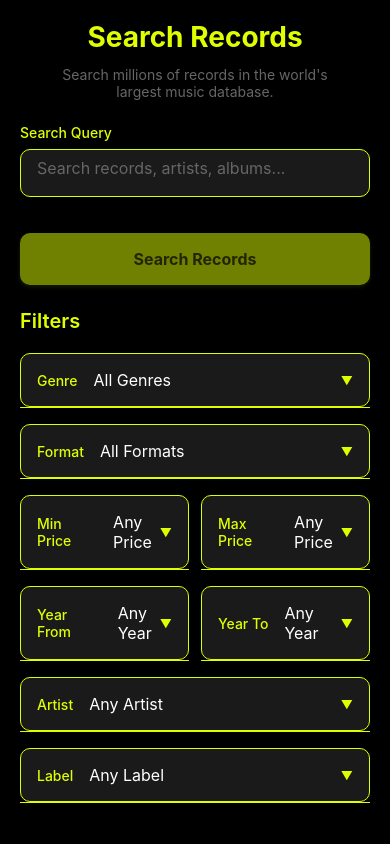
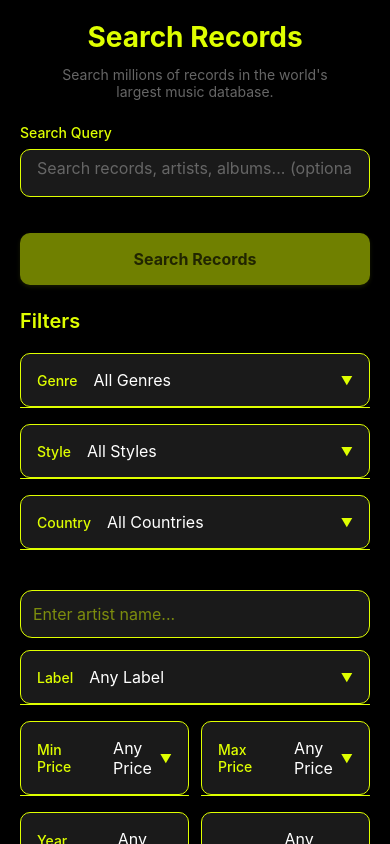
Before and after one commit to LubaKaper/LuckyFindMVP, a React Native app: screen /Search in a window 390 px wide. Built offline with nearby package versions, Linux system fonts and the light colour scheme.

Commit message:
feat: Add country filter and label release count search functionality; update search screen and styles

```diff
--- a/api/discogs.js
+++ b/api/discogs.js
@@ -270,6 +270,9 @@ export const searchRecordsPublic = async (searchParams) => {
       // Label filter
       label: searchParams.label,
 
+      // Country filter
+      country: searchParams.country,
+
       // Year filter
       year: buildYearFilter(searchParams.yearFrom, searchParams.yearTo),
 
@@ -525,6 +528,60 @@ export const getLabelInfo = async (labelId) => {
 };
 
 /**
+ * Search for labels and get their release counts
+ * @param {string} labelQuery - Label search query
+ * @param {number} minReleases - Minimum number of releases
+ * @param {number} maxReleases - Maximum number of releases
+ * @returns {Promise<any[]>} - Array of labels with release counts
+ */
+export const searchLabelsByReleaseCount = async (labelQuery = '', minReleases = 0, maxReleases = Infinity) => {
+  try {
+    console.log('🏷️ Searching labels with release count filter:', { labelQuery, minReleases, maxReleases });
+
+    // Search for labels
+    const searchParams = {
+      q: labelQuery,
+      type: 'label',
+      per_page: 100, // Get more results to filter
+    };
+
+    const url = `${DISCOGS_BASE_URL}${ENDPOINTS.search}?${new URLSearchParams(searchParams)}`;
+
+    // Get authentication credentials
+    const personalToken = Constants.expoConfig?.extra?.DISCOGS_PERSONAL_TOKEN ||
+                         process.env.EXPO_PUBLIC_DISCOGS_PERSONAL_TOKEN;
+
+    const headers = {
+      'User-Agent': 'LuckyFindMVP/1.0 +https://github.com/luba/LuckyFindMVP',
+    };
+
+    if (personalToken) {
+      headers['Authorization'] = `Discogs token=${personalToken}`;
+    }
+
+    const response = await fetch(url, { headers });
+    const data = await response.json();
+
+    if (!response.ok) {
+      throw new Error(data.message || `HTTP ${response.status}`);
+    }
+
+    // Filter labels by release count
+    const filteredLabels = (data.results || []).filter(label => {
+      const releaseCount = label.releases || 0;
+      return releaseCount >= minReleases && releaseCount <= maxReleases;
+    });
+
+    console.log(`✅ Found ${filteredLabels.length} labels matching release count criteria`);
+    return filteredLabels;
+
+  } catch (error) {
+    console.error('❌ Label release count search failed:', error.message);
+    throw new Error(`Failed to search labels by release count: ${error.message}`);
+  }
+};
+
+/**
  * Advanced search with multiple filters
  * This is a convenience wrapper around searchRecords that accepts
  * the same filter format used by the SearchScreen component
@@ -556,6 +613,7 @@ export const advancedSearch = async (filters) => {
       format: filters.format || filters.style,
       artist: filters.artist,
       label: filters.label,
+      country: filters.country,
       yearFrom: filters.yearFrom,
       yearTo: filters.yearTo,
       page: filters.page || 1,
@@ -743,6 +801,7 @@ export default {
   getReleaseDetails,
   getArtistInfo,
   getLabelInfo,
+  searchLabelsByReleaseCount,
   advancedSearch,
   getSuggestions,
   mockAdvancedSearch,
--- a/app.json
+++ b/app.json
@@ -9,7 +9,8 @@
     "userInterfaceStyle": "automatic",
     "newArchEnabled": true,
     "ios": {
-      "supportsTablet": true
+      "supportsTablet": true,
+      "bundleIdentifier": "com.anonymous.LuckyFindMVP"
     },
     "android": {
       "adaptiveIcon": {
--- a/components/AuthButton.js
+++ b/components/AuthButton.js
@@ -24,7 +24,8 @@ import {
 } from 'react-native';
 import { getAccessToken, getRequestToken, isAuthenticated, logout } from '../api/oauth';
 import { borderRadius, colors, spacing, typography } from '../styles/theme';
-import { Button, Input } from './index';
+import Button from './Button';
+import Input from './Input';
 
 const AuthButton = ({ onAuthChange }) => {
   const [isAuth, setIsAuth] = useState(false);
--- a/components/Input.js
+++ b/components/Input.js
@@ -182,6 +182,7 @@ const styles = StyleSheet.create({
   // Input text styles
   input: {
     ...commonStyles.body,
+    color: colors.accent, // Yellow text for better visibility
     padding: 0, // Remove default padding to use container padding
     margin: 0, // Remove default margin
     textAlignVertical: 'center', // Center text vertically
--- a/package.json
+++ b/package.json
@@ -5,8 +5,8 @@
   "scripts": {
     "start": "expo start",
     "reset-project": "node ./scripts/reset-project.js",
-    "android": "expo start --android",
-    "ios": "expo start --ios",
+    "android": "expo run:android",
+    "ios": "expo run:ios",
     "web": "expo start --web",
     "lint": "expo lint"
   },
--- a/screens/SearchResultsScreen.js
+++ b/screens/SearchResultsScreen.js
@@ -185,6 +185,20 @@ const SearchResultsScreen = () => {
         {/* Year */}
         {item.year && (
           <Text style={styles.year}>{item.year}</Text>
+        )}
+
+        {/* Label */}
+        {item.label && item.label.length > 0 && (
+          <Text style={styles.label} numberOfLines={1}>
+            📀 {typeof item.label === 'string' ? item.label : item.label[0]}
+          </Text>
+        )}
+
+        {/* Country */}
+        {item.country && (
+          <Text style={styles.country} numberOfLines={1}>
+            🌍 {item.country}
+          </Text>
         )}
 
         {/* Genre */}
@@ -516,6 +530,19 @@ const styles = StyleSheet.create({
     marginBottom: spacing.xs,
   },
 
+  label: {
+    fontSize: typography.fontSize.xs,
+    color: colors.accent,
+    marginBottom: spacing.xs,
+    opacity: 0.9,
+  },
+
+  country: {
+    fontSize: typography.fontSize.xs,
+    color: colors.textSecondary,
+    marginBottom: spacing.xs,
+  },
+
   genreContainer: {
     backgroundColor: colors.backgroundTertiary,
     paddingHorizontal: spacing.xs,
--- a/screens/SearchScreen.js
+++ b/screens/SearchScreen.js
@@ -18,6 +18,7 @@ import {
     ScrollView,
     StyleSheet,
     Text,
+    TextInput,
     View,
 } from 'react-native';
 
@@ -26,7 +27,7 @@ import { Button, Dropdown, Input } from '../components';
 
 // Import API and theme
 import { router } from 'expo-router';
-import { advancedSearch } from '../api/discogs';
+import { advancedSearch, searchLabelsByReleaseCount } from '../api/discogs';
 import { colors, commonStyles, spacing, typography } from '../styles/theme';
 
 /**
@@ -48,22 +49,24 @@ const SearchScreen = () => {
     style: '',
     artist: '',
     label: '',
+    country: '',
     yearFrom: '',
     yearTo: '',
     minPrice: '',
     maxPrice: '',
+    maxReleases: '',
   });
 
   // Filter options data
   const filterOptions = {
     genre: [
       { label: 'All Genres', value: '' },
+      { label: 'Electronic', value: 'electronic' },
       { label: 'Rock', value: 'rock' },
       { label: 'Jazz', value: 'jazz' },
+      { label: 'Hip Hop', value: 'hiphop' },
       { label: 'Blues', value: 'blues' },
       { label: 'Classical', value: 'classical' },
-      { label: 'Electronic', value: 'electronic' },
-      { label: 'Hip Hop', value: 'hiphop' },
       { label: 'Pop', value: 'pop' },
       { label: 'Reggae', value: 'reggae' },
       { label: 'Country', value: 'country' },
@@ -73,15 +76,38 @@ const SearchScreen = () => {
     ],
 
     style: [
-      { label: 'All Formats', value: '' },
-      { label: 'Vinyl', value: 'vinyl' },
-      { label: 'LP', value: 'lp' },
-      { label: '12"', value: '12inch' },
-      { label: '7"', value: '7inch' },
-      { label: 'EP', value: 'ep' },
-      { label: 'CD', value: 'cd' },
-      { label: 'Cassette', value: 'cassette' },
-      { label: 'Digital', value: 'digital' },
+      { label: 'All Styles', value: '' },
+      { label: 'Techno', value: 'techno' },
+      { label: 'House', value: 'house' },
+      { label: 'Tech House', value: 'tech house' },
+      { label: 'Deep House', value: 'deep house' },
+      { label: 'Minimal', value: 'minimal' },
+      { label: 'Electro', value: 'electro' },
+      { label: 'Trance', value: 'trance' },
+      { label: 'Drum & Bass', value: 'drum n bass' },
+      { label: 'Dubstep', value: 'dubstep' },
+      { label: 'Ambient', value: 'ambient' },
+      { label: 'Industrial', value: 'industrial' },
+      { label: 'Breakbeat', value: 'breakbeat' },
+    ],
+
+    country: [
+      { label: 'All Countries', value: '' },
+      { label: 'United States', value: 'US' },
+      { label: 'United Kingdom', value: 'UK' },
+      { label: 'Germany', value: 'Germany' },
+      { label: 'France', value: 'France' },
+      { label: 'Netherlands', value: 'Netherlands' },
+      { label: 'Italy', value: 'Italy' },
+      { label: 'Canada', value: 'Canada' },
+      { label: 'Japan', value: 'Japan' },
+      { label: 'Australia', value: 'Australia' },
+      { label: 'Belgium', value: 'Belgium' },
+      { label: 'Spain', value: 'Spain' },
+      { label: 'Sweden', value: 'Sweden' },
+      { label: 'Denmark', value: 'Denmark' },
+      { label: 'Norway', value: 'Norway' },
+      { label: 'Switzerland', value: 'Switzerland' },
     ],
 
     price: [
@@ -94,30 +120,20 @@ const SearchScreen = () => {
       { label: '$200+', value: '200+' },
     ],
 
-    artist: [
-      { label: 'Any Artist', value: '' },
-      { label: 'The Beatles', value: 'beatles' },
-      { label: 'Led Zeppelin', value: 'ledzeppelin' },
-      { label: 'Pink Floyd', value: 'pinkfloyd' },
-      { label: 'Miles Davis', value: 'milesdavis' },
-      { label: 'Bob Dylan', value: 'bobdylan' },
-      { label: 'David Bowie', value: 'davidbowie' },
-      { label: 'The Rolling Stones', value: 'rollingstones' },
-      { label: 'Jimi Hendrix', value: 'jimihendrix' },
-      { label: 'John Coltrane', value: 'johncoltrane' },
-    ],
-
     label: [
       { label: 'Any Label', value: '' },
-      { label: 'Capitol Records', value: 'capitol' },
-      { label: 'Columbia Records', value: 'columbia' },
-      { label: 'Atlantic Records', value: 'atlantic' },
-      { label: 'Blue Note', value: 'bluenote' },
-      { label: 'Motown', value: 'motown' },
-      { label: 'Warner Bros', value: 'warner' },
-      { label: 'EMI', value: 'emi' },
-      { label: 'RCA Records', value: 'rca' },
-      { label: 'Decca', value: 'decca' },
+      { label: 'Warp Records', value: 'warp' },
+      { label: 'R&S Records', value: 'rs records' },
+      { label: 'Tresor', value: 'tresor' },
+      { label: 'Ostgut Ton', value: 'ostgut ton' },
+      { label: 'Drumcode', value: 'drumcode' },
+      { label: 'Cocoon', value: 'cocoon' },
+      { label: 'Kompakt', value: 'kompakt' },
+      { label: 'Underground Resistance', value: 'underground resistance' },
+      { label: 'Soma Records', value: 'soma' },
+      { label: 'Minus', value: 'minus' },
+      { label: 'Defected', value: 'defected' },
+      { label: 'Ninja Tune', value: 'ninja tune' },
     ],
   };
 
@@ -151,16 +167,48 @@ const SearchScreen = () => {
   };
 
   /**
+   * Reset all filters to default values
+   */
+  const resetFilters = () => {
+    setFilters({
+      genre: '',
+      style: '',
+      artist: '',
+      label: '',
+      country: '',
+      yearFrom: '',
+      yearTo: '',
+      minPrice: '',
+      maxPrice: '',
+      maxReleases: '',
+    });
+    setSearchQuery('');
+    setOpenDropdown(null);
+  };
+
+  /**
+   * Check if search should be enabled
+   */
+  const canSearch = () => {
+    const hasSearchQuery = searchQuery.trim().length > 0;
+    const hasFilters = Object.values(filters).some(filter => filter && filter.trim().length > 0);
+    return hasSearchQuery || hasFilters;
+  };
+
+  /**
    * Handle search execution
    * Validates input and calls Discogs API with current search parameters
    */
   const handleSearch = async () => {
     try {
-      // Validate search query
-      if (!searchQuery.trim()) {
+      // Check if we have either a search query or at least one filter
+      const hasSearchQuery = searchQuery.trim().length > 0;
+      const hasFilters = Object.values(filters).some(filter => filter && filter.trim().length > 0);
+
+      if (!hasSearchQuery && !hasFilters) {
         Alert.alert(
           'Search Required',
-          'Please enter a search term to find records.',
+          'Please enter a search term or select at least one filter to find records.',
           [{ text: 'OK' }]
         );
         return;
@@ -179,6 +227,7 @@ const SearchScreen = () => {
         style: filters.style,
         artist: filters.artist,
         label: filters.label,
+        country: filters.country,
         yearFrom: filters.yearFrom,
         yearTo: filters.yearTo,
         priceMin: filters.minPrice, // Note: Discogs doesn't support price filtering
@@ -189,8 +238,70 @@ const SearchScreen = () => {
 
       console.log('🔍 Searching Discogs with parameters:', searchParams);
 
-      // Call Discogs API
-      const results = await advancedSearch(searchParams);
+      // Check if we need to filter by label release count
+      const hasReleaseCountFilter = filters.maxReleases;
+
+      let results;
+
+      if (hasReleaseCountFilter) {
+        // Search for labels by release count first, then get their releases
+        const minReleases = 0; // Always start from 0
+        const maxReleases = parseInt(filters.maxReleases) || Infinity;
+
+        console.log('🏷️ Filtering by label release count:', { minReleases, maxReleases });
+
+        const filteredLabels = await searchLabelsByReleaseCount(
+          filters.label || searchQuery.trim(),
+          minReleases,
+          maxReleases
+        );
+
+        if (filteredLabels.length === 0) {
+          // No labels match the criteria
+          results = {
+            results: [],
+            pagination: { items: 0, pages: 0, page: 1, per_page: 50 }
+          };
+        } else {
+          // Search for releases from the filtered labels
+          const labelNames = filteredLabels.map(label => label.title).slice(0, 5); // Limit to top 5 labels
+          const labelSearchPromises = labelNames.map(labelName => {
+            const labelSearchParams = {
+              ...searchParams,
+              label: labelName,
+            };
+            return advancedSearch(labelSearchParams);
+          });
+
+          const labelResults = await Promise.all(labelSearchPromises);
+
+          // Combine results from all labels
+          const combinedResults = labelResults.reduce((acc, result) => {
+            if (result.results) {
+              acc.push(...result.results);
+            }
+            return acc;
+          }, []);
+
+          // Remove duplicates based on ID
+          const uniqueResults = combinedResults.filter((record, index, self) =>
+            index === self.findIndex(r => r.id === record.id)
+          );
+
+          results = {
+            results: uniqueResults.slice(0, 50), // Limit to 50 results
+            pagination: {
+              items: uniqueResults.length,
+              pages: Math.ceil(uniqueResults.length / 50),
+              page: 1,
+              per_page: 50
+            }
+          };
+        }
+      } else {
+        // Regular search without release count filtering
+        results = await advancedSearch(searchParams);
+      }
 
       console.log(`✅ Search completed successfully. Found ${results.pagination?.items || 0} results`);
 
@@ -298,7 +409,7 @@ const SearchScreen = () => {
         <Input
           value={searchQuery}
           onChangeText={setSearchQuery}
-          placeholder="Search records, artists, albums..."
+          placeholder="Search records, artists, albums... (optional)"
           label="Search Query"
           autoCapitalize="none"
           autoCorrect={false}
@@ -310,7 +421,7 @@ const SearchScreen = () => {
         <Button
           title={isLoading ? "Searching..." : "Search Records"}
           onPress={handleSearch}
-          disabled={isLoading || !searchQuery.trim()}
+          disabled={isLoading || !canSearch()}
           style={styles.searchButton}
         />
 
@@ -329,15 +440,49 @@ const SearchScreen = () => {
             placeholder="Select genre..."
           />
 
-          {/* Style/Format Filter */}
+          {/* Style Filter */}
           <Dropdown
-            label="Format"
+            label="Style"
             value={filters.style}
             onValueChange={(value) => updateFilter('style', value)}
             options={filterOptions.style}
             isOpen={openDropdown === 'style'}
             onToggle={() => handleDropdownToggle('style')}
-            placeholder="Select format..."
+            placeholder="Select style..."
+          />
+
+          {/* Country Filter */}
+          <Dropdown
+            label="Country"
+            value={filters.country}
+            onValueChange={(value) => updateFilter('country', value)}
+            options={filterOptions.country}
+            isOpen={openDropdown === 'country'}
+            onToggle={() => handleDropdownToggle('country')}
+            placeholder="Select country..."
+          />
+
+          {/* Artist Filter - Optional Text Input */}
+          <View style={styles.inputContainer}>
+            <Text style={styles.inputLabel}>Artist (Optional)</Text>
+            <TextInput
+              style={styles.textInput}
+              value={filters.artist}
+              onChangeText={(text) => updateFilter('artist', text)}
+              placeholder="Enter artist name..."
+              placeholderTextColor="rgba(223, 255, 0, 0.5)"
+            />
+          </View>
+
+          {/* Label Filter */}
+          <Dropdown
+            label="Label"
+            value={filters.label}
+            onValueChange={(value) => updateFilter('label', value)}
+            options={filterOptions.label}
+            isOpen={openDropdown === 'label'}
+            onToggle={() => handleDropdownToggle('label')}
+            placeholder="Select label..."
           />
 
           {/* Price Range Filters */}
@@ -392,27 +537,19 @@ const SearchScreen = () => {
             </View>
           </View>
 
-          {/* Artist Filter */}
-          <Dropdown
-            label="Artist"
-            value={filters.artist}
-            onValueChange={(value) => updateFilter('artist', value)}
-            options={filterOptions.artist}
-            isOpen={openDropdown === 'artist'}
-            onToggle={() => handleDropdownToggle('artist')}
-            placeholder="Select artist..."
-          />
-
-          {/* Label Filter */}
-          <Dropdown
-            label="Label"
-            value={filters.label}
-            onValueChange={(value) => updateFilter('label', value)}
-            options={filterOptions.label}
-            isOpen={openDropdown === 'label'}
-            onToggle={() => handleDropdownToggle('label')}
-            placeholder="Select label..."
-          />
+          {/* Label Release Count Section */}
+          <Text style={styles.sectionSubtitle}>Max Label Releases</Text>
+          <View style={styles.inputContainer}>
+            <Text style={styles.inputLabel}>Max Label Releases</Text>
+            <TextInput
+              style={styles.textInput}
+              value={filters.maxReleases}
+              onChangeText={(text) => updateFilter('maxReleases', text)}
+              placeholder="e.g. 1000 (optional)"
+              placeholderTextColor="rgba(223, 255, 0, 0.5)"
+              keyboardType="numeric"
+            />
+          </View>
         </View>
 
         {/* Action Buttons */}
@@ -421,14 +558,14 @@ const SearchScreen = () => {
           <Button
             title={isLoading ? "Searching..." : "Search Records"}
             onPress={handleSearch}
-            disabled={isLoading || !searchQuery.trim()}
+            disabled={isLoading || !canSearch()}
             style={styles.searchButton}
           />
 
           {/* Reset Button */}
           <Button
-            title="Reset Filters"
-            onPress={handleReset}
+            title="Reset Search"
+            onPress={resetFilters}
             variant="outline"
             disabled={isLoading}
             style={styles.resetButton}
@@ -495,6 +632,14 @@ const styles = StyleSheet.create({
     marginBottom: spacing.lg, // 20px spacing below section title
   },
 
+  sectionSubtitle: {
+    fontSize: typography.fontSize.md,
+    fontWeight: typography.fontWeight.semiBold,
+    color: colors.accent,
+    marginTop: spacing.md,
+    marginBottom: spacing.sm,
+  },
+
   // Range containers for price and year filters
   rangeContainer: {
     flexDirection: 'row',
@@ -503,6 +648,30 @@ const styles = StyleSheet.create({
 
   rangeItem: {
     flex: 1, // Equal width for range items
+  },
+
+  // Input container styles
+  inputContainer: {
+    marginBottom: spacing.md,
+  },
+
+  inputLabel: {
+    fontSize: 16,
+    fontWeight: '600',
+    color: colors.textPrimary,
+    marginBottom: spacing.xs,
+  },
+
+  textInput: {
+    backgroundColor: colors.backgroundSecondary,
+    borderColor: colors.border,
+    borderWidth: 1,
+    borderRadius: 12,
+    paddingHorizontal: spacing.md,
+    paddingVertical: spacing.sm,
+    fontSize: 16,
+    color: colors.accent, // Yellow text for better visibility
+    minHeight: 48,
   },
 
   // Action buttons
--- a/styles/theme.js
+++ b/styles/theme.js
@@ -89,24 +89,19 @@ export const borderRadius = {
 // Shadow configurations
 export const shadows = {
   sm: {
-    shadowColor: colors.primary,
-    shadowOffset: { width: 0, height: 1 },
-    shadowOpacity: 0.1,
-    shadowRadius: 2,
+    boxShadow: `0 1px 2px rgba(223, 255, 0, 0.1)`,
     elevation: 2,
   },
   base: {
-    shadowColor: colors.primary,
-    shadowOffset: { width: 0, height: 2 },
-    shadowOpacity: 0.2,
-    shadowRadius: 4,
+    boxShadow: `0 2px 4px rgba(223, 255, 0, 0.2)`,
     elevation: 3,
   },
+  md: {
+    boxShadow: `0 3px 5px rgba(223, 255, 0, 0.25)`,
+    elevation: 4,
+  },
   lg: {
-    shadowColor: colors.primary,
-    shadowOffset: { width: 0, height: 4 },
-    shadowOpacity: 0.3,
-    shadowRadius: 6,
+    boxShadow: `0 4px 6px rgba(223, 255, 0, 0.3)`,
     elevation: 5,
   },
 };
```
Also changed, not shown: components/index.js (+0 -23 lines).
